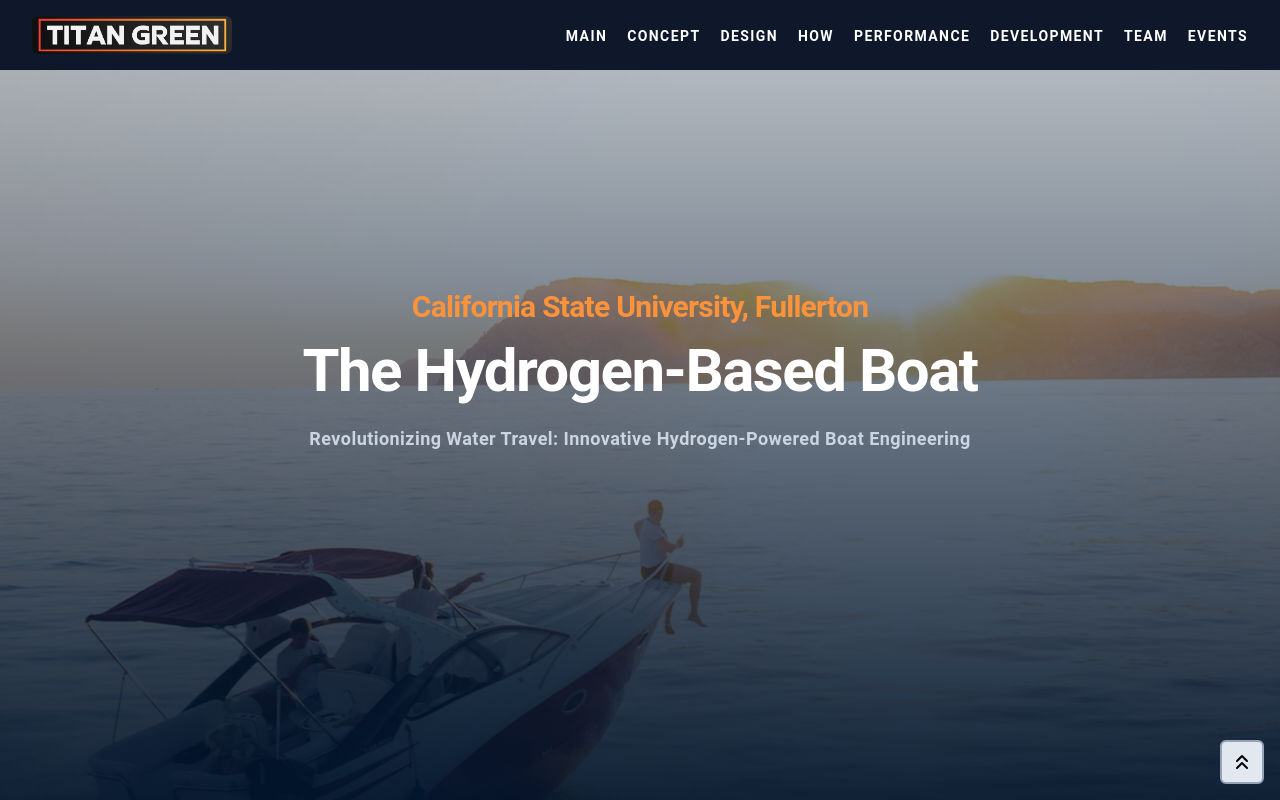
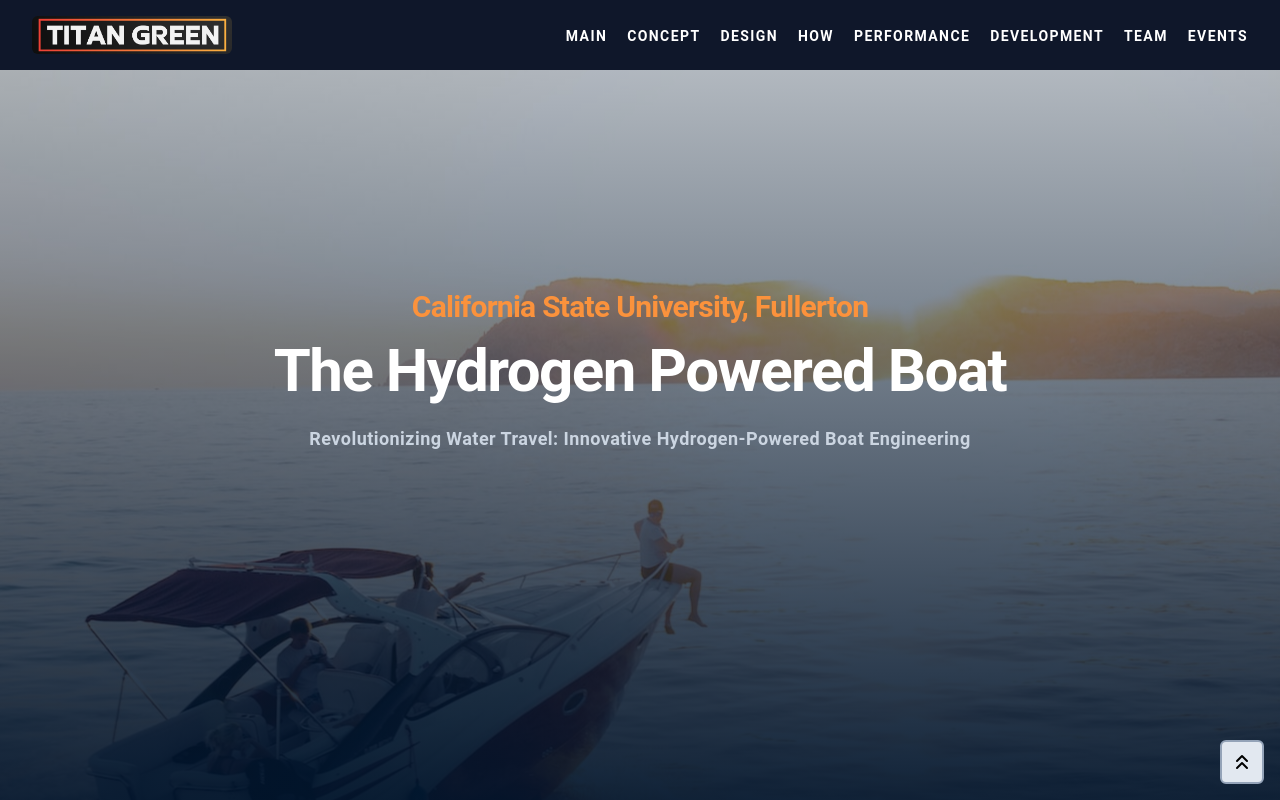
Before and after one commit to pn-code/boat, a Next.js app: page / in a window 1280 px wide. Shown: the top 800 px of the page. Built offline with nearby package versions, Linux system fonts and the light colour scheme.

Commit message:
Changed hydrogen-based to hydrogen powered

```diff
--- a/app/layout.tsx
+++ b/app/layout.tsx
@@ -5,7 +5,7 @@ import "./globals.css";
 export const metadata: Metadata = {
     title: "Titan Green",
     description:
-    "Titan Green presents the Hydrogen Boat design created by the engineer students at California State University, Fullerton",
+        "Titan Green presents the Hydrogen Powered Boat design created by the engineer students at California State University, Fullerton",
 };
 
 export default function RootLayout({
--- a/components/sections/HeroSection.tsx
+++ b/components/sections/HeroSection.tsx
@@ -13,7 +13,7 @@ export default function HeroSection() {
           </AnimateOnScrollContainer>
           <AnimateOnScrollContainer>
             <h1 className="text-center text-4xl md:text-6xl font-bold tracking-tight text-white my-0 py-0">
-              The Hydrogen-Based Boat
+              The Hydrogen Powered Boat
             </h1>
           </AnimateOnScrollContainer>
           <AnimateOnScrollContainer>
```
Lines whose indentation alone changed are shown as unchanged.
